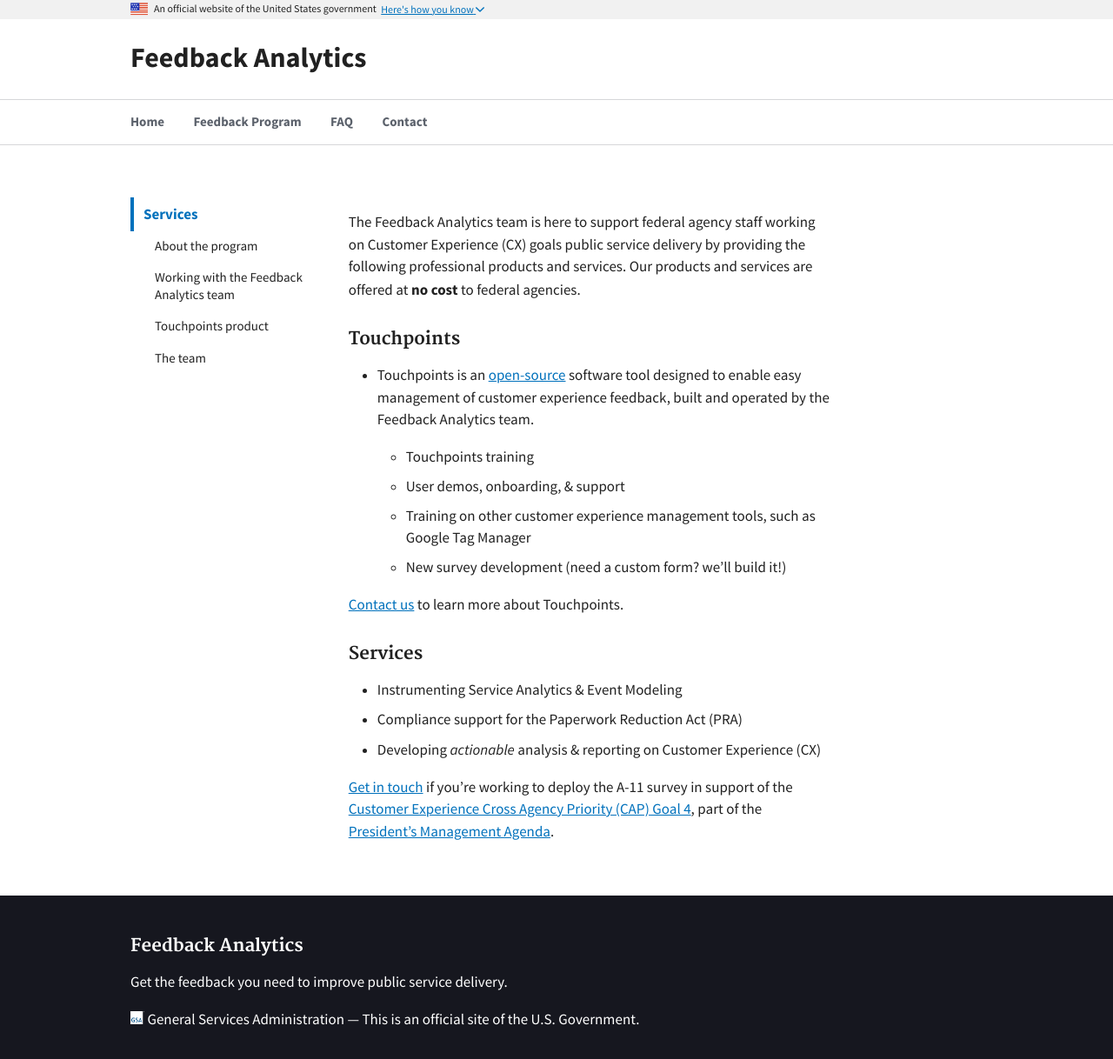
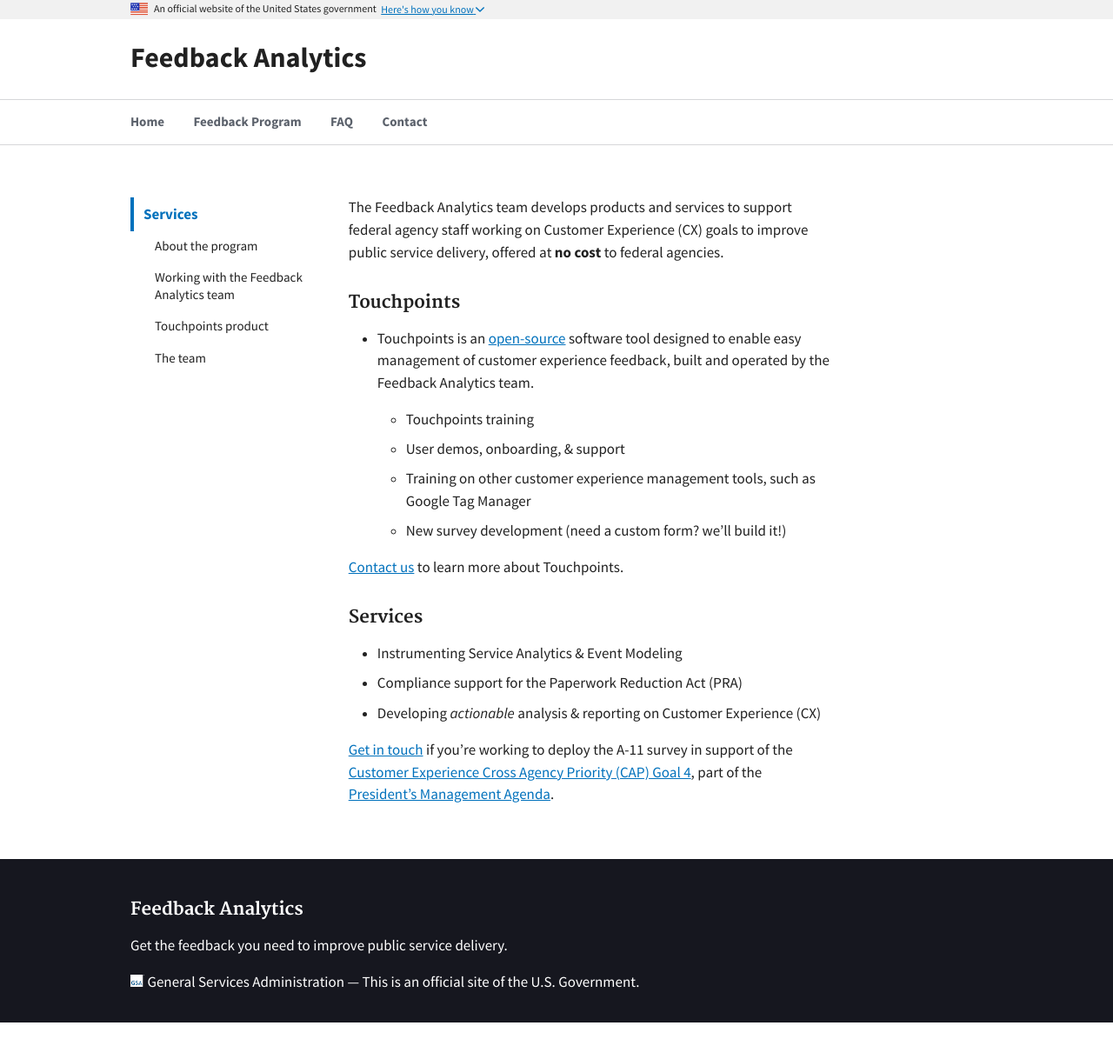
Before and after one commit to GSA/feedback.usa.gov, a Jekyll site: the page built from pages/services.md, in a window 1280 px wide. Shown: the whole page at 87% size. Built offline with Jekyll 4.4.1, drawn with Linux system fonts in a browser that asks for light colours; after the commit the page ends 1176 px from its top, so only the background shows below that.

Commit message:
fixes typo

```diff
--- a/pages/services.md
+++ b/pages/services.md
@@ -9,10 +9,7 @@ permalink: /services/
 
 
 <a id="consultation"></a>
-
-The Feedback Analytics team is here to support federal agency staff working on Customer Experience (CX) goals
- public service delivery by providing the following professional products and services.
-Our products and services are offered at **no cost** to federal agencies.
+The Feedback Analytics team develops products and services to support federal agency staff working on Customer Experience (CX) goals to improve public service delivery, offered at **no cost** to federal agencies.
 
 <a id="touchpoints"></a>
 
```
